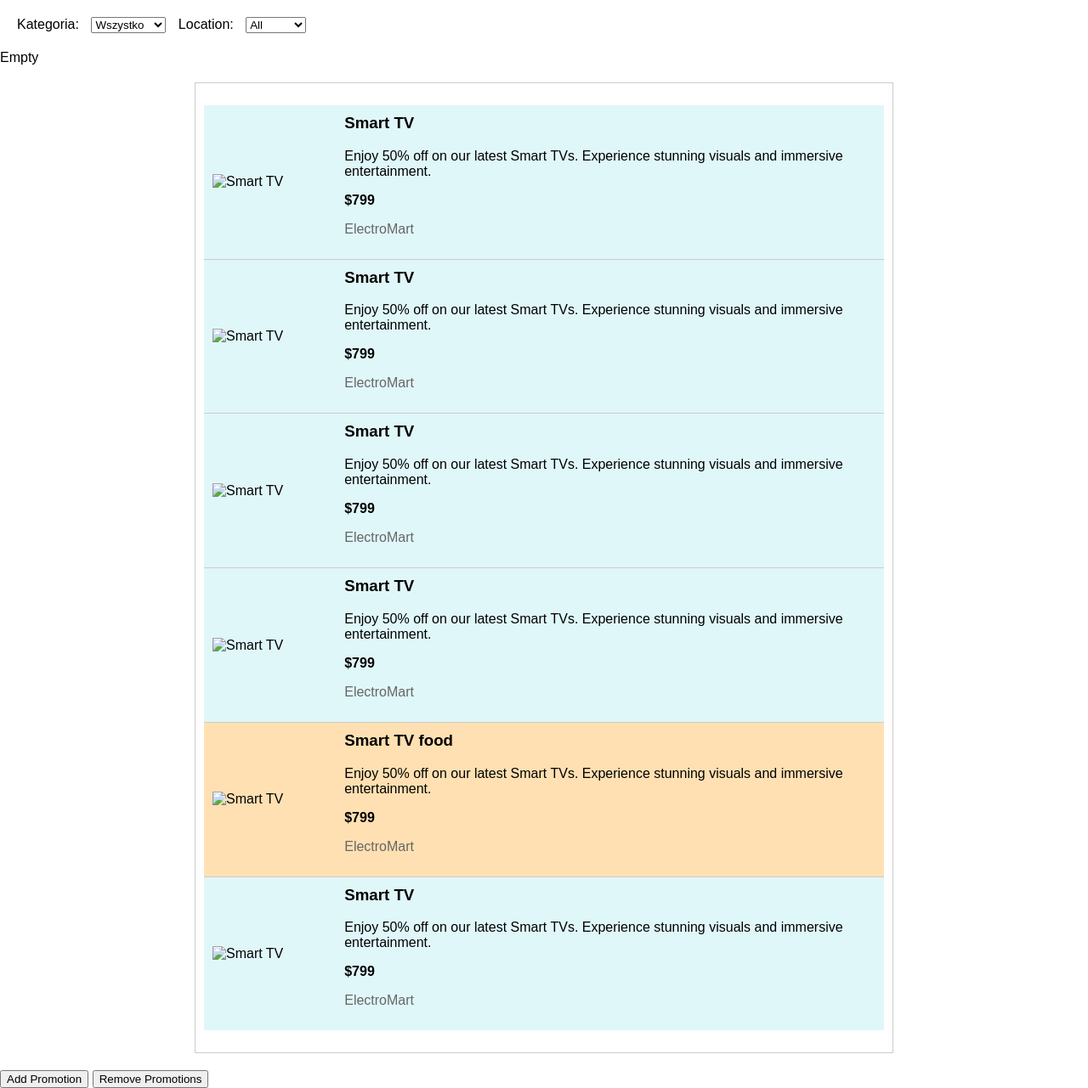
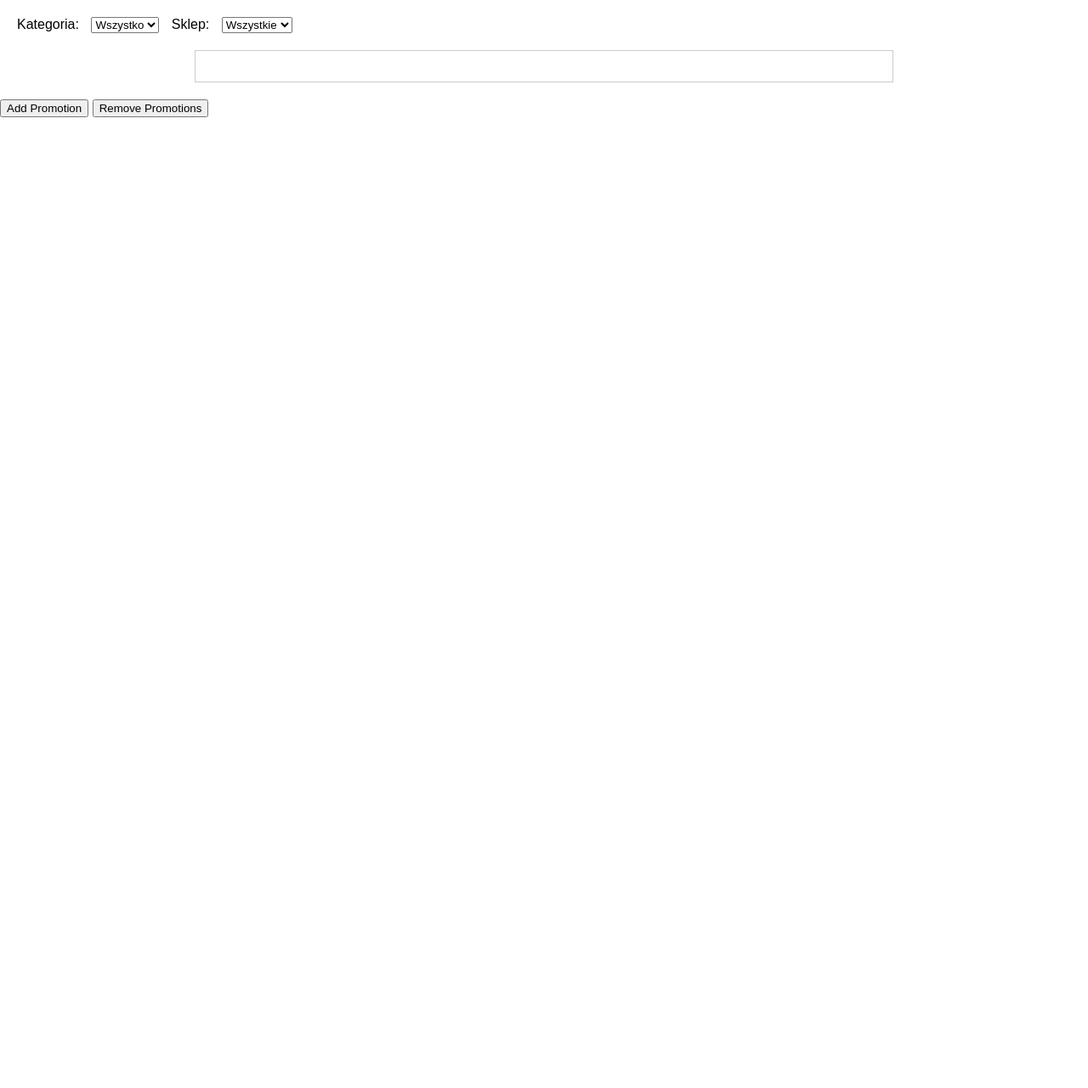
Before and after one commit to user-3141/websiteTest, a plain HTML site: page index.html in a window 1280 px wide. Shown: the whole page at 85% size. After the commit the page ends 800 px from the top, so only its background shows below. Drawn offline with Linux system fonts and the light colour scheme.

Commit message:
Update index.html

```diff
--- a/index.html
+++ b/index.html
@@ -3,7 +3,7 @@
 <head>
     <meta charset="UTF-8">
     <meta name="viewport" content="width=device-width, initial-scale=1.0">
-    <title>Promotion Listings</title>
+    <title>Oferty promocyjne</title>
     <link rel="stylesheet" href="styles.css">
 </head>
 <body>
@@ -11,87 +11,22 @@
         <label for="category-filter">Kategoria:</label>
         <select id="category-filter">
             <option value="all">Wszystko</option>
-            <option value="electronics">Electronics</option>
+            <option value="inne">Inne</option>
             <option value="mięsne">Mięsne</option>
             <option value="nabiał">Nabiał</option>
         </select>
 
-        <label for="location-filter">Location:</label>
+        <label for="location-filter">Sklep:</label>
         <select id="location-filter">
-            <option value="all">All</option>
-            <option value="local">Local</option>
-            <option value="national">National</option>
+            <option value="all">Wszystkie</option>
+            <option value="biedronka">Biedronka</option>
+            <option value="lidl">Lidl</option>
+	    <option value="stokrotka">Stokrotka</option>
         </select>
     </div>
-    <p class="result">Empty</p>
+
     <div class="promotions">
         <ul>
-	<li class="electronics">
-            <div class="promotion-item">
-                <img src="smrt-tv.jpg" alt="Smart TV" class="product-image">
-                <div class="promotion-details">
-                    <h3>Smart TV</h3>
-                    <p>Enjoy 50% off on our latest Smart TVs. Experience stunning visuals and immersive entertainment.</p>
-                    <p class="price">$799</p>
-                    <p class="shop">ElectroMart</p>
-                </div>
-            </div>
-        </li>
-	<li class="electronics">
-            <div class="promotion-item">
-                <img src="smrt-tv.jpg" alt="Smart TV" class="product-image">
-                <div class="promotion-details">
-                    <h3>Smart TV</h3>
-                    <p>Enjoy 50% off on our latest Smart TVs. Experience stunning visuals and immersive entertainment.</p>
-                    <p class="price">$799</p>
-                    <p class="shop">ElectroMart</p>
-                </div>
-            </div>
-        </li>
-	<li class="electronics">
-            <div class="promotion-item">
-                <img src="smrt-tv.jpg" alt="Smart TV" class="product-image">
-                <div class="promotion-details">
-                    <h3>Smart TV</h3>
-                    <p>Enjoy 50% off on our latest Smart TVs. Experience stunning visuals and immersive entertainment.</p>
-                    <p class="price">$799</p>
-                    <p class="shop">ElectroMart</p>
-                </div>
-            </div>
-        </li>
-	<li class="electronics">
-            <div class="promotion-item">
-                <img src="smrt-tv.jpg" alt="Smart TV" class="product-image">
-                <div class="promotion-details">
-                    <h3>Smart TV</h3>
-                    <p>Enjoy 50% off on our latest Smart TVs. Experience stunning visuals and immersive entertainment.</p>
-                    <p class="price">$799</p>
-                    <p class="shop">ElectroMart</p>
-                </div>
-            </div>
-        </li>
-	<li class="food">
-            <div class="promotion-item">
-                <img src="smrt-tv.jpg" alt="Smart TV" class="product-image">
-                <div class="promotion-details">
-                    <h3>Smart TV food</h3>
-                    <p>Enjoy 50% off on our latest Smart TVs. Experience stunning visuals and immersive entertainment.</p>
-                    <p class="price">$799</p>
-                    <p class="shop">ElectroMart</p>
-                </div>
-            </div>
-        </li>
-	<li class="electronics">
-            <div class="promotion-item">
-                <img src="smrt-tv.jpg" alt="Smart TV" class="product-image">
-                <div class="promotion-details">
-                    <h3>Smart TV</h3>
-                    <p>Enjoy 50% off on our latest Smart TVs. Experience stunning visuals and immersive entertainment.</p>
-                    <p class="price">$799</p>
-                    <p class="shop">ElectroMart</p>
-                </div>
-            </div>
-        </li>
         </ul>
     </div>
 
```
